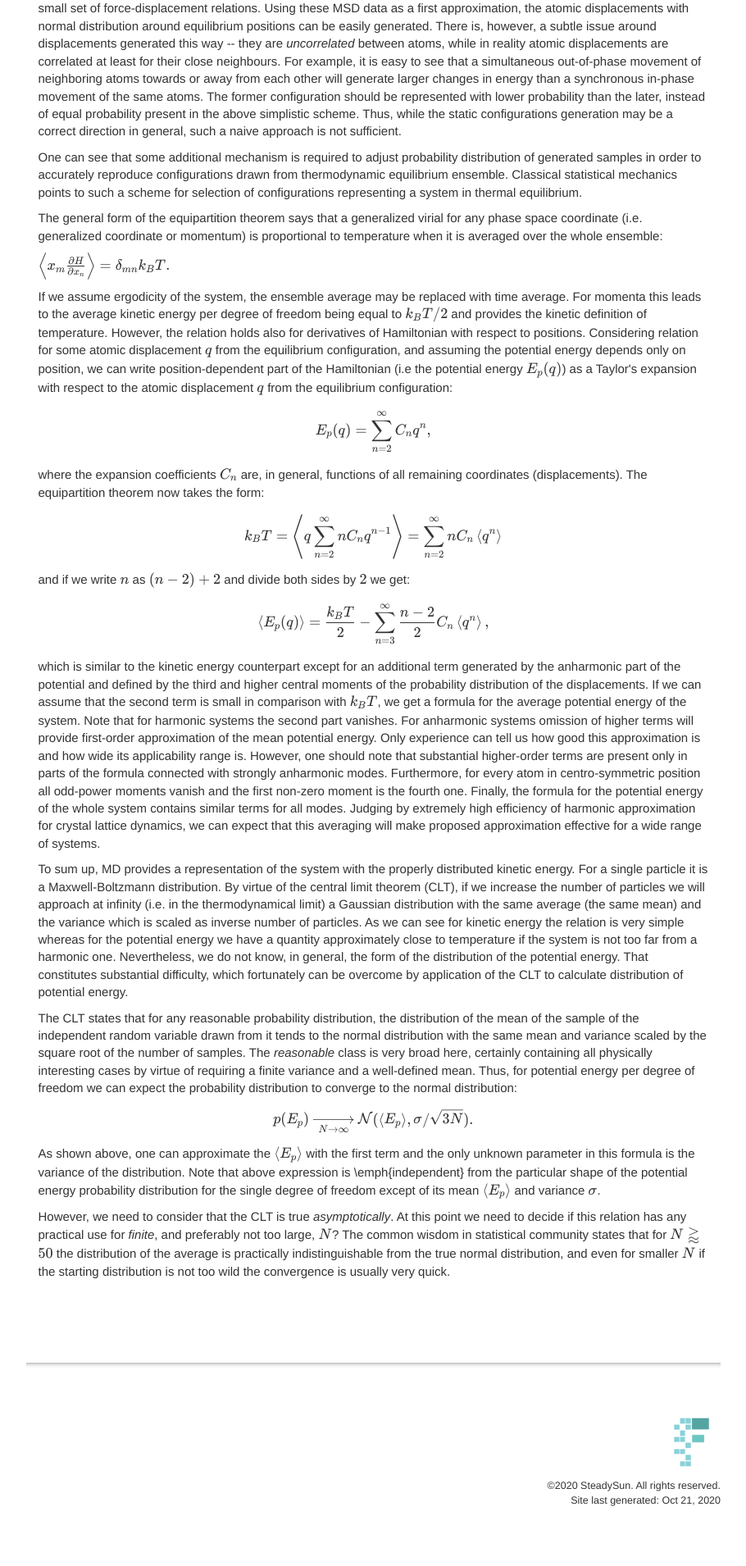
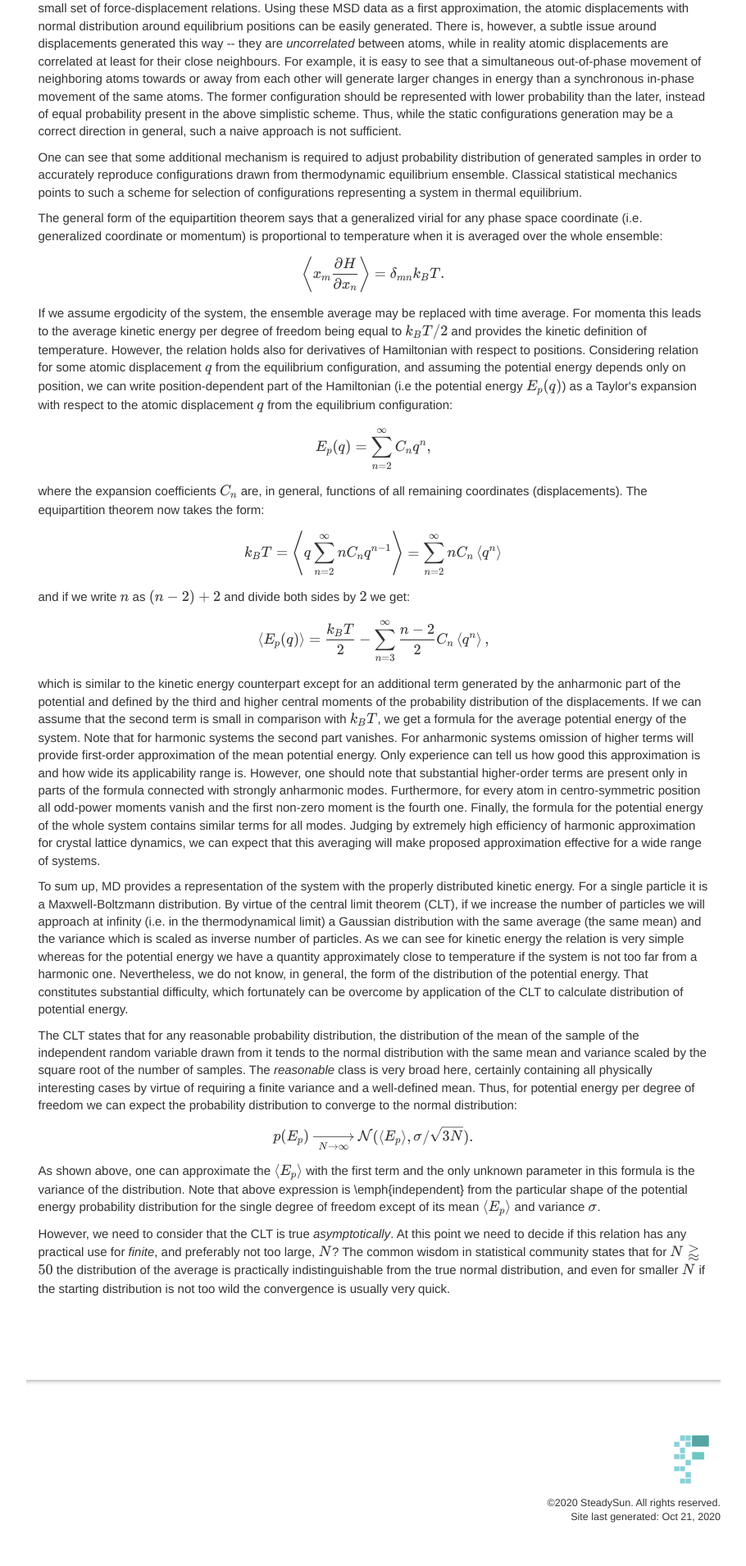
Before and after one commit to jochym/hecss, a Jekyll site: the page built from docs/index.html, in a window 1280 px wide. Shown: the part 1215-3125 px from the top of the page at 82% size, without its empty margins (331-1241 px from the left). Built offline with Jekyll 4.4.1, drawn with Linux system fonts in a browser that asks for light colours; nearby versions of some CDN libraries; comment, search, counter and statistics services are not loaded; before the commit the page ends 3104 px from its top, so only the background shows below that.

Commit message:
Update docs

```diff
--- a/docs/index.html
+++ b/docs/index.html
@@ -107,8 +107,9 @@ Having any initial approximations for the lattice dynamics of the system (e.g. s
 There is, however, a subtle issue around displacements generated this way -- they are <em>uncorrelated</em> between atoms, while in reality atomic displacements are correlated at least for their close neighbours. For example, it is easy to see that a simultaneous out-of-phase movement of neighboring atoms towards or away from each other will generate larger changes in energy than a synchronous in-phase movement of the same atoms. The former configuration should be represented with lower probability than the later, instead of equal probability present in the above simplistic scheme. Thus, while the static configurations generation may be a correct direction in general, such a naive approach is not sufficient.</p>
 <p>One can see that some additional mechanism is required to adjust probability distribution of generated samples in order to accurately reproduce configurations drawn from thermodynamic equilibrium ensemble. Classical statistical mechanics points to such a scheme for selection of configurations representing a system in thermal equilibrium.</p>
 <p>The general form of the equipartition theorem says that a generalized virial for any phase space coordinate (i.e. generalized coordinate or momentum) is proportional to temperature when it is averaged over the whole ensemble:</p>
-<p>$\left\langle x_m \frac{\partial H}{\partial x_n}\right\rangle = \delta_{mn}k_B T.$</p>
-<p>If we assume ergodicity of the system, the ensemble average may be replaced with time average.
+$$
+\left\langle x_m \frac{\partial H}{\partial x_n}\right\rangle = \delta_{mn}k_B T.
+$$<p>If we assume ergodicity of the system, the ensemble average may be replaced with time average.
 For momenta this leads to the average kinetic energy per degree of freedom being equal to $k_B T/2$ and provides the kinetic definition of temperature. However, the relation holds also for derivatives of Hamiltonian with respect to positions. Considering relation for some atomic displacement $q$ from the equilibrium configuration, and assuming the potential energy depends only on position, we can write position-dependent part of the Hamiltonian (i.e the potential energy $E_p(q)$) as a Taylor's expansion with respect to the atomic displacement $q$ from the equilibrium configuration:</p>
 $$
 E_p(q) = \sum_{n=2}^{\infty} C_n q^n,
```
Also changed, not shown: README.md, 2 other files.
